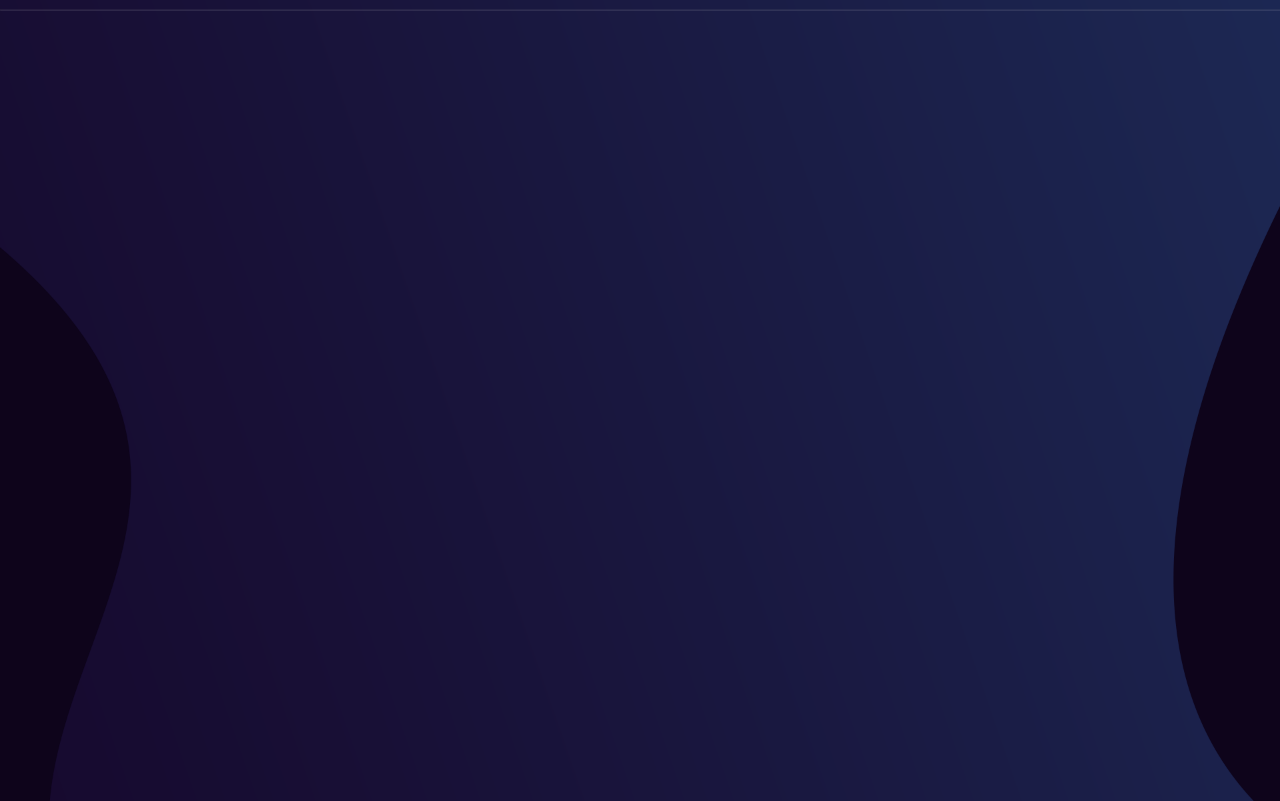
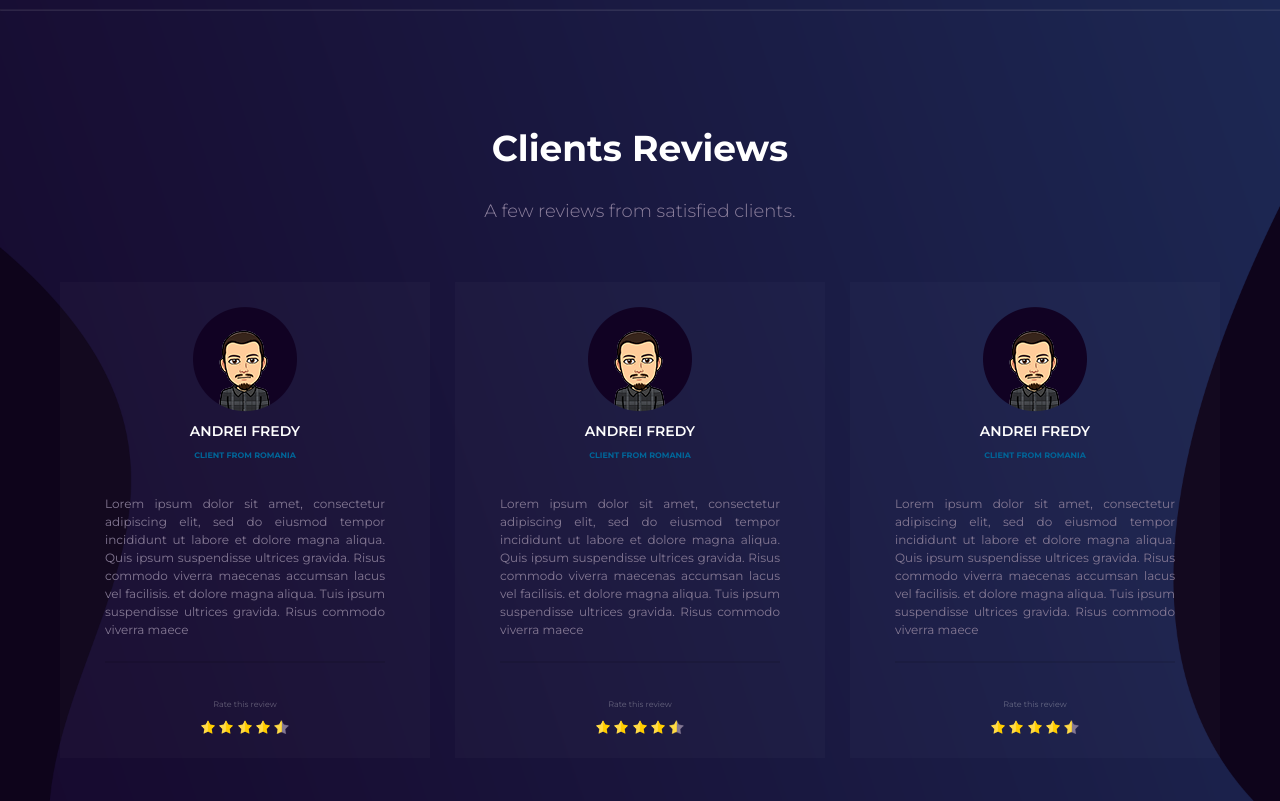
Before and after one commit to BohdanVoznyi/eBook, a plain HTML site: page index.html in a window 1280 px wide. Shown: the part 2640-3441 px from the top of the page. Drawn offline with Linux system fonts and the light colour scheme.

Commit message:
add clients reviews block

```diff
--- a/css/style.css
+++ b/css/style.css
@@ -402,3 +402,107 @@ p {
 
     opacity: .1;
 }
+
+
+/* Clients
+======================== */
+
+.clients__inner {
+    display: flex;
+    flex-direction: column;
+    align-items: center;
+}
+
+.clients__title {
+    margin-top: 115px;
+
+    font-size: 36px;
+    font-weight: 700;
+    color: #fff;
+}
+
+.clients__subtitle {
+    margin-top: 30px;
+
+    font-size: 18px;
+    font-weight: 300;
+    color: #8e819e;
+}
+
+.clients__items {
+    margin-top: 60px;
+
+    display: flex;
+    justify-content: space-between;
+}
+
+.clients__item {
+    margin-left: 25px;
+    width: 33.33333%;
+    display: flex;
+    flex-direction: column;
+    align-items: center;
+    padding: 25px 45px 20px;
+
+    background: rgb(255, 255, 255, .02)
+}
+
+.clients__item:first-child {
+    margin-left: 0;
+}
+
+.client__name {
+    margin-top: 10px;
+
+    font-size: 14px;
+    font-weight: 600;
+    color: #fff;
+    text-transform: uppercase;
+}
+
+.client__country {
+    margin-top: 10px;
+
+    font-size: 8px;
+    font-weight: 700;
+    color: #006699;
+    text-transform: uppercase;
+}
+
+.client__review {
+    position: relative;
+    width: 280px;
+    margin-top: 35px;
+
+    font-size: 12px;
+    font-weight: 400;
+    line-height: 1.5;
+    color: #847893;
+    text-align: justify;
+}
+
+.client__review:after {
+    content: "";
+    display: block;
+    width: 100%;
+    height: 2px;
+
+    background-color: rgb(0, 0, 0, .1);
+
+    position: absolute;
+    top: 115%;
+    left: 0;
+    z-index: 1;
+}
+
+.client__copyright {
+    margin-top: 60px;
+
+    font-size: 8px;
+    font-weight: 400;
+    color: rgb(255, 255, 255, .32)
+}
+
+.stars {
+    margin-top: 10px;
+}
--- a/index.html
+++ b/index.html
@@ -178,5 +178,73 @@ git push -->
 </div><!-- /.previews -->
 
 
+<div class="clients">
+    <div class="container">
+        <div class="clients__inner">
+            <h1 class="clients__title">Clients Reviews</h1>
+            <h5 class="clients__subtitle">A few reviews from satisfied clients.</h5>
+            <div class="clients__items">
+
+                <div class="clients__item">
+                    <img src="img/clients reviews/client-img.png" alt="" class="client__img">
+                    <h3 class="client__name">Andrei Fredy</h3>
+                    <h6 class="client__country">client from romania</h6>
+                    <div class="client__review">Lorem ipsum dolor sit amet, consectetur adipiscing elit, sed do eiusmod tempor incididunt ut labore et dolore magna
+                    aliqua. Quis ipsum suspendisse ultrices gravida. Risus commodo viverra maecenas accumsan lacus vel facilisis. et dolore
+                    magna aliqua. Tuis ipsum suspendisse ultrices gravida. Risus commodo viverra maece</div>
+                    <div class="client__copyright">Rate this review</div>
+                    <div class="stars">
+                        <img src="img/clients reviews/star.png" alt="" class="star__icon">
+                        <img src="img/clients reviews/star.png" alt="" class="star__icon">
+                        <img src="img/clients reviews/star.png" alt="" class="star__icon">
+                        <img src="img/clients reviews/star.png" alt="" class="star__icon">
+                        <img src="img/clients reviews/half-star.png" alt="" class="star__icon">
+                    </div>
+                </div>
+
+                <div class="clients__item">
+                    <img src="img/clients reviews/client-img.png" alt="" class="client__img">
+                    <h3 class="client__name">Andrei Fredy</h3>
+                    <h6 class="client__country">client from romania</h6>
+                    <div class="client__review">Lorem ipsum dolor sit amet, consectetur adipiscing elit, sed do eiusmod tempor
+                        incididunt ut labore et dolore magna
+                        aliqua. Quis ipsum suspendisse ultrices gravida. Risus commodo viverra maecenas accumsan lacus vel facilisis. et
+                        dolore
+                        magna aliqua. Tuis ipsum suspendisse ultrices gravida. Risus commodo viverra maece</div>
+                    <div class="client__copyright">Rate this review</div>
+                    <div class="stars">
+                        <img src="img/clients reviews/star.png" alt="" class="star__icon">
+                        <img src="img/clients reviews/star.png" alt="" class="star__icon">
+                        <img src="img/clients reviews/star.png" alt="" class="star__icon">
+                        <img src="img/clients reviews/star.png" alt="" class="star__icon">
+                        <img src="img/clients reviews/half-star.png" alt="" class="star__icon">
+                    </div>
+                </div>
+
+                <div class="clients__item">
+                    <img src="img/clients reviews/client-img.png" alt="" class="client__img">
+                    <h3 class="client__name">Andrei Fredy</h3>
+                    <h6 class="client__country">client from romania</h6>
+                    <div class="client__review">Lorem ipsum dolor sit amet, consectetur adipiscing elit, sed do eiusmod tempor
+                        incididunt ut labore et dolore magna
+                        aliqua. Quis ipsum suspendisse ultrices gravida. Risus commodo viverra maecenas accumsan lacus vel facilisis. et
+                        dolore
+                        magna aliqua. Tuis ipsum suspendisse ultrices gravida. Risus commodo viverra maece</div>
+                    <div class="client__copyright">Rate this review</div>
+                    <div class="stars">
+                        <img src="img/clients reviews/star.png" alt="" class="star__icon">
+                        <img src="img/clients reviews/star.png" alt="" class="star__icon">
+                        <img src="img/clients reviews/star.png" alt="" class="star__icon">
+                        <img src="img/clients reviews/star.png" alt="" class="star__icon">
+                        <img src="img/clients reviews/half-star.png" alt="" class="star__icon">
+                    </div>
+                </div>
+
+            </div><!-- /.clients__items -->
+        </div><!-- /.clients__inner -->
+    </div><!-- /.container -->
+</div><!-- /.clients -->
+
+
 </body>
 </html>
```
Also changed, not shown: img/clients reviews/client-img.png (added), img/clients reviews/half-star.png (added), img/clients reviews/star.png (added).
